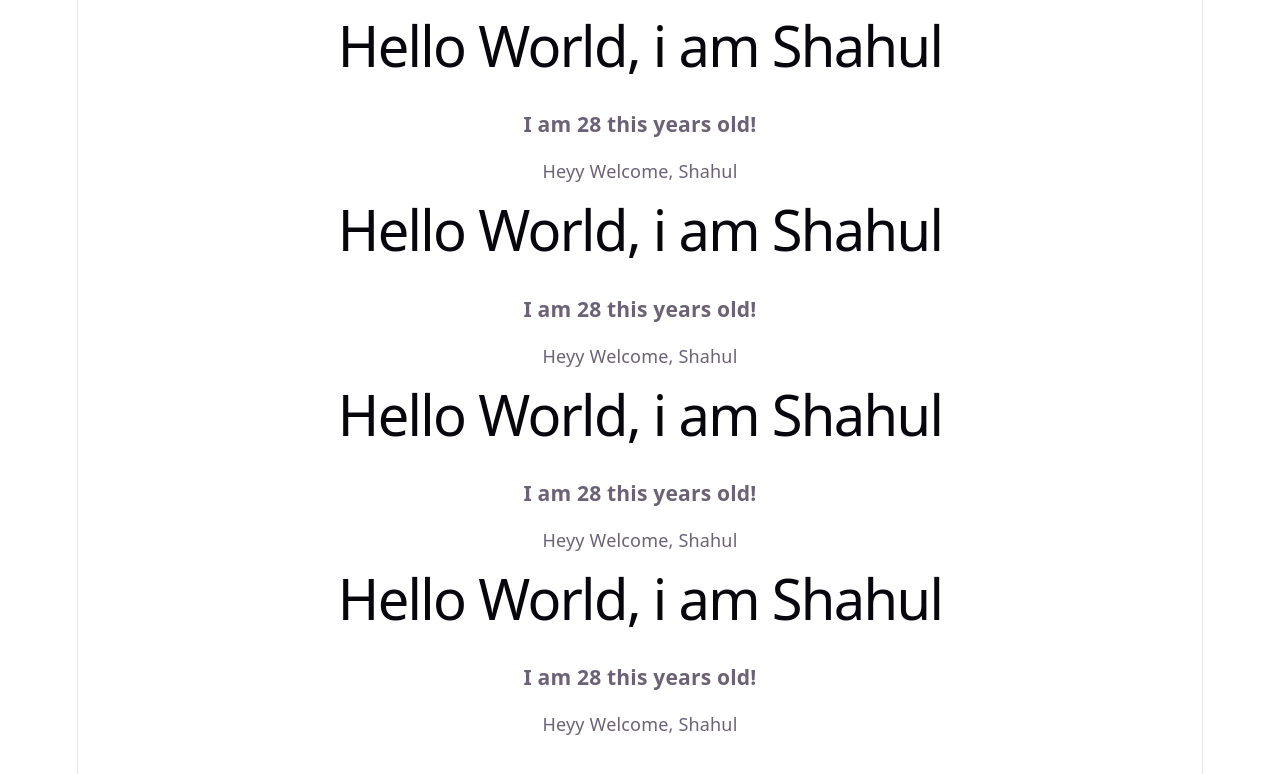
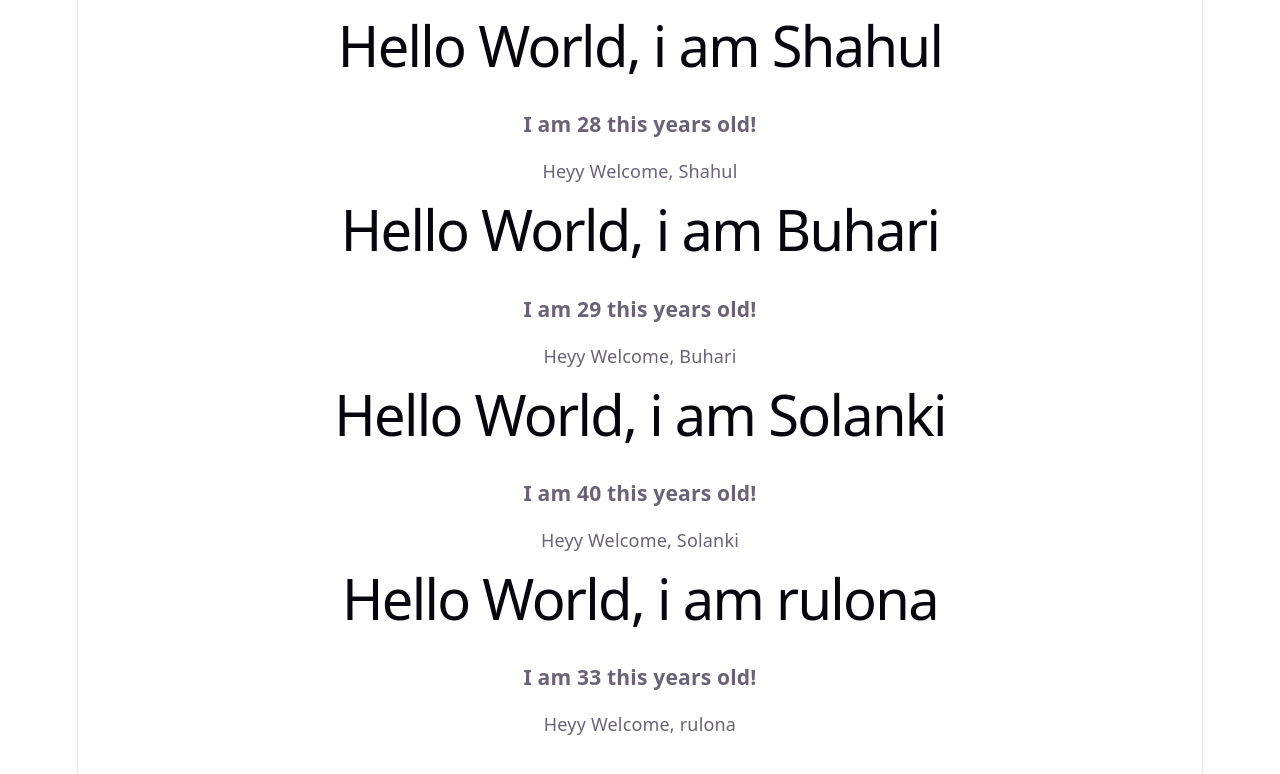
Before and after one commit to tufgeppws/react-course-app, a React (Vite) app: page / in a window 1280 px wide. Shown: the top 774 px of the page. Built offline with nearby package versions, Linux system fonts and the light colour scheme.

Commit message:
Passing Props to the Greeting Component

```diff
--- a/src/App.jsx
+++ b/src/App.jsx
@@ -1,13 +1,12 @@
 import './App.css'
 
-function Greeting(){
-  const name = "Shahul"
-  const age = 28
+function Greeting(props){
+
   return (
     <>
-      <h1>Hello World, i am {name}</h1>
-      <h3>I am {age} this years old!</h3>
-      <p>Heyy Welcome, {name}</p>
+      <h1>Hello World, i am {props.name}</h1>
+      <h3>I am {props.age} this years old!</h3>
+      <p>Heyy Welcome, {props.name}</p>
     </>
   )
 }
@@ -16,10 +15,10 @@ function App() {
 
   return (
     <>
-      <Greeting />
-      <Greeting />
-      <Greeting />
-      <Greeting />
+      <Greeting name={"Shahul"} age={28}/>
+      <Greeting name={"Buhari"} age={29}/>
+      <Greeting name={"Solanki"} age={40}/>
+      <Greeting name={"rulona"} age={33}/>
     </>
   )
 }
```
